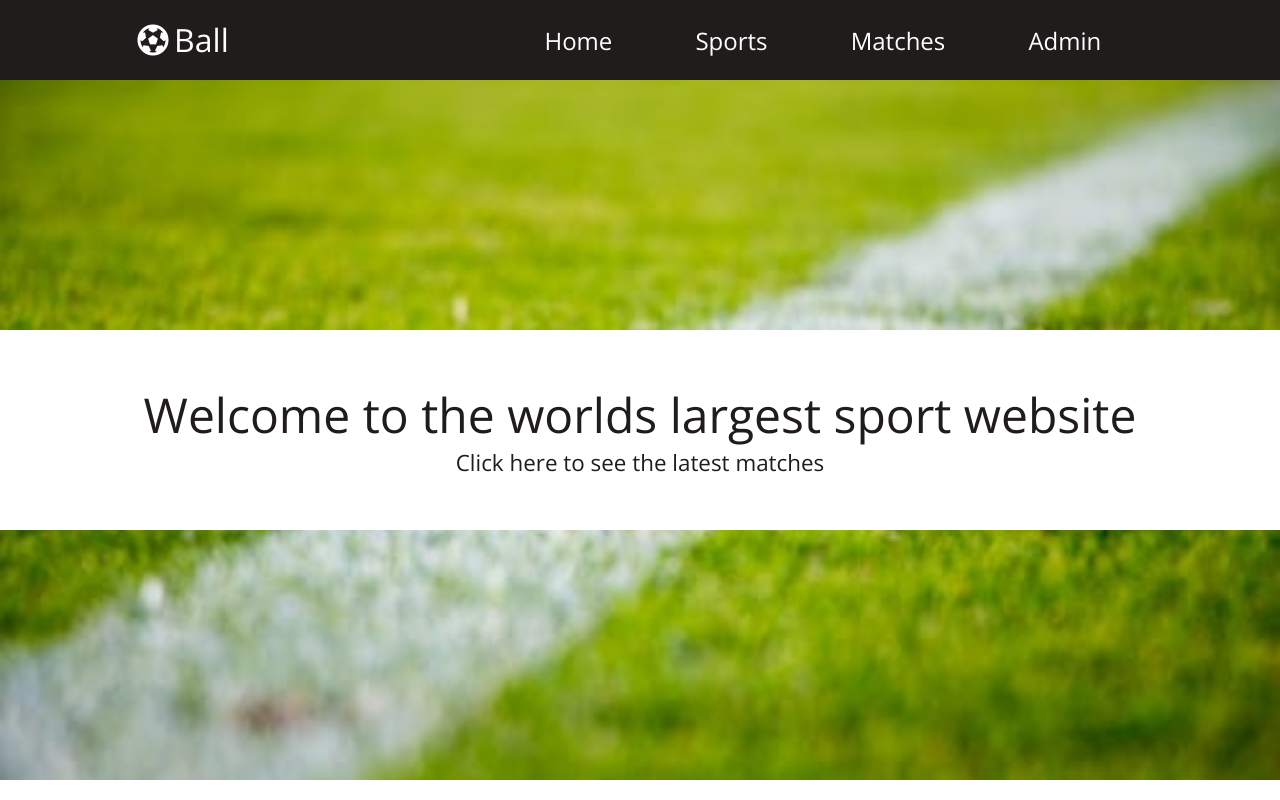
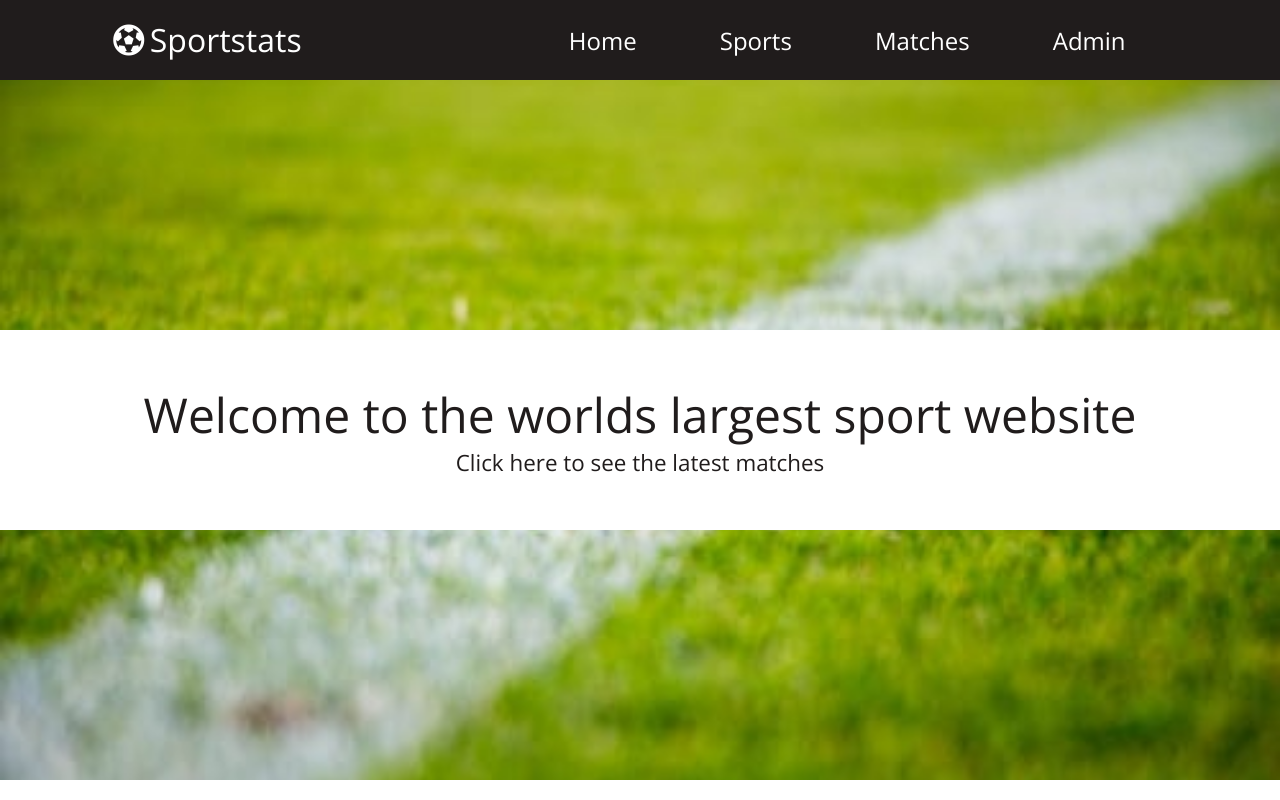
Before and after one commit to Kilatch/SportsWebsite, a React (Create React App) app: page / in a window 1280 px wide. Shown: the top 800 px of the page. Built offline with nearby package versions, Linux system fonts and the light colour scheme; no server answers.

Commit message:
fixed title and home team name

```diff
--- a/src/Components/Nav.js
+++ b/src/Components/Nav.js
@@ -22,7 +22,7 @@ function Nav() {
     <nav>
       <Link className="logo" to="/">
         <i className="fas fa-futbol link icon">
-          <p className="logo-text">Ball</p>
+          <p className="logo-text">Sportstats</p>
         </i>
       </Link>
       <ul className={`nav-links ${navToggle && 'active'}`}>
--- a/src/Components/styles/LatestMatches.css
+++ b/src/Components/styles/LatestMatches.css
@@ -166,7 +166,8 @@
   }
 
   .team{
-    transform: scale(0.7);
+    transform: scale(0.6);
+    text-align: left;
   }
 
   .league-date {
```
